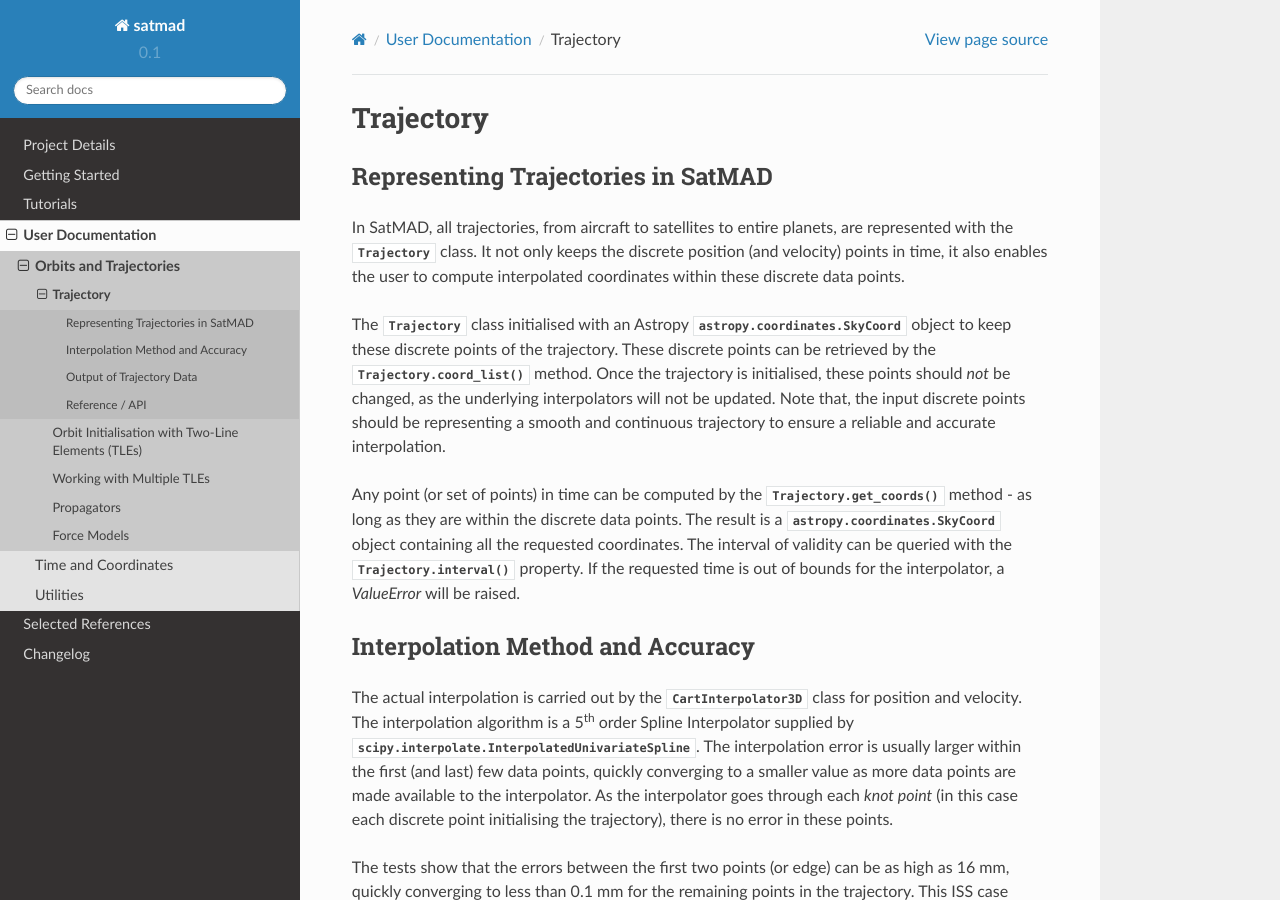
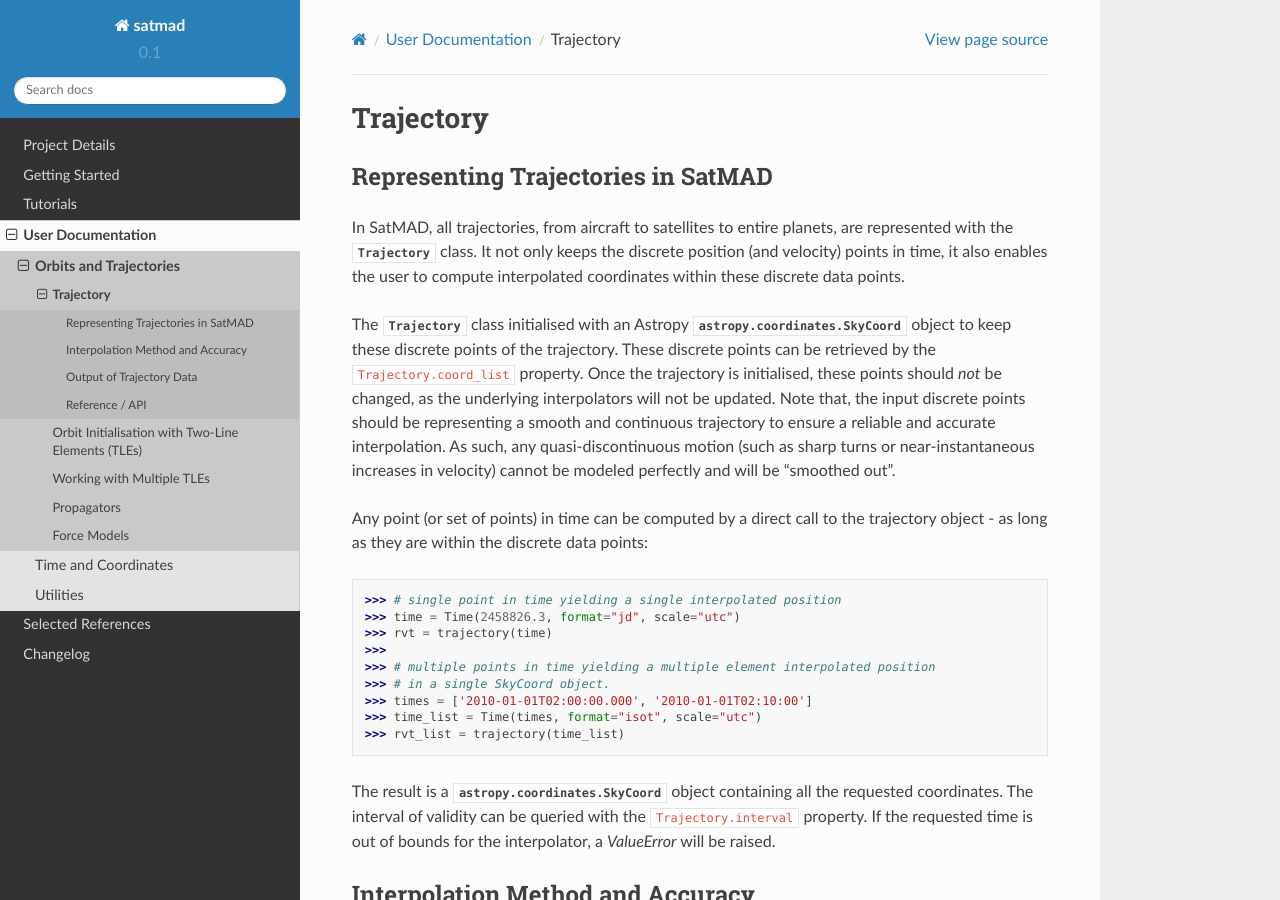
Before and after one commit to egemenimre/satmad, a Sphinx documentation site: the page built from docs/coordinates/trajectory.rst, in a window 1280 px wide and 900 px high. Built offline with Sphinx 7.4.7 and the Read the Docs theme 2.0.0, drawn with Linux system fonts in a browser that asks for light colours; cross-references to code outside the pages are shown as plain code.

Commit message:
Updated the text to reflect the most up-to-date `Trajectory` class content.

```diff
--- a/docs/coordinates/trajectory.rst
+++ b/docs/coordinates/trajectory.rst
@@ -10,15 +10,28 @@ it also enables the user to compute interpolated coordinates within these discre
 
 The :class:`.Trajectory` class initialised with an Astropy :class:`astropy.coordinates.SkyCoord`
 object to keep these discrete points of the trajectory. These discrete points can be retrieved by the
-:meth:`.Trajectory.coord_list` method. Once the trajectory is initialised, these points should
+:property:`.Trajectory.coord_list` property. Once the trajectory is initialised, these points should
 *not* be changed, as the underlying interpolators will not be updated. Note that, the input
 discrete points should be representing a smooth and continuous trajectory to ensure a
-reliable and accurate interpolation.
+reliable and accurate interpolation. As such, any quasi-discontinuous motion (such as sharp turns or
+near-instantaneous increases in velocity) cannot be modeled perfectly and will be "smoothed out".
 
-Any point (or set of points) in time  can be computed by the :meth:`.Trajectory.get_coords`
-method - as long as they are within the discrete data points. The result is a
+Any point (or set of points) in time  can be computed by a direct call to the trajectory object
+- as long as they are within the discrete data points::
+
+    >>> # single point in time yielding a single interpolated position
+    >>> time = Time(2458826.3, format="jd", scale="utc")
+    >>> rvt = trajectory(time)
+    >>>
+    >>> # multiple points in time yielding a multiple element interpolated position
+    >>> # in a single SkyCoord object.
+    >>> times = ['2010-01-01T02:00:00.000', '2010-01-01T02:10:00']
+    >>> time_list = Time(times, format="isot", scale="utc")
+    >>> rvt_list = trajectory(time_list)
+
+The result is a
 :class:`astropy.coordinates.SkyCoord` object containing all the requested coordinates. The interval
-of validity can be queried with the :meth:`.Trajectory.interval` property. If the requested
+of validity can be queried with the :property:`.Trajectory.interval` property. If the requested
 time is out of bounds for the interpolator, a `ValueError` will be raised.
 
 Interpolation Method and Accuracy
```
